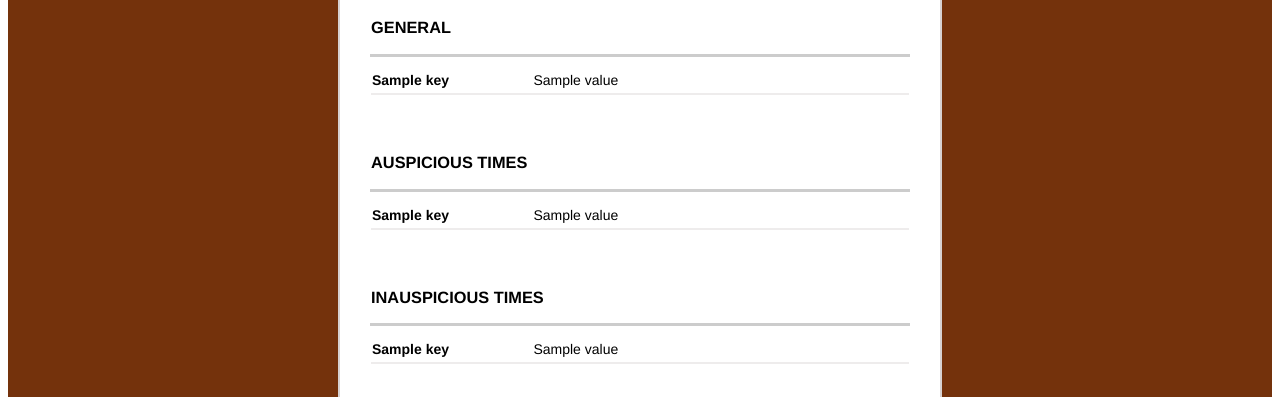
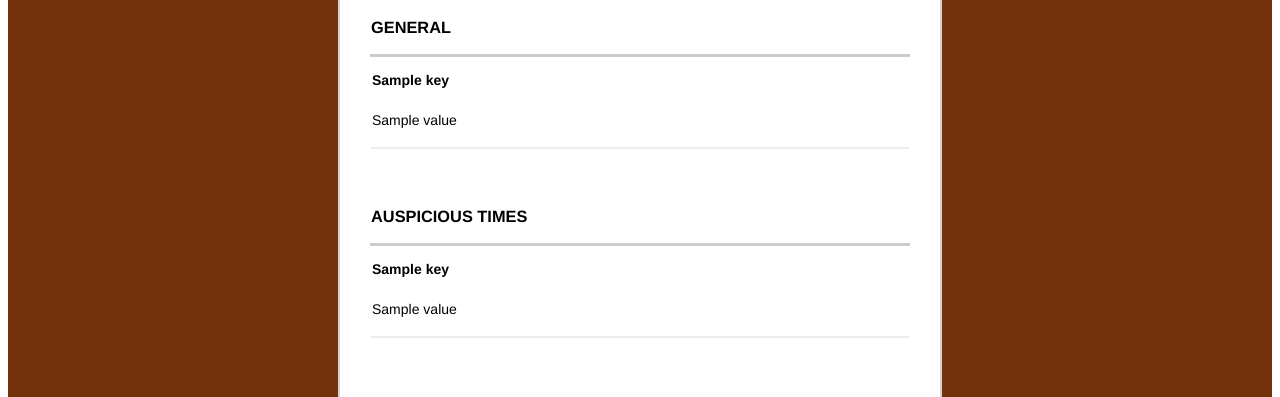
Before and after one commit to sjbitcode/panchang, a Python web app: template panchang/templates/email-body.html in a window 1280 px wide. Shown: the part 364-761 px from the top of the page. Run offline with Jinja, Linux system fonts and the light colour scheme; the template is opened without the code that fills it: most values are stand-ins (such as "Sample title", 1, 10 or a date in 2020).

Commit message:
Adjust email-body template to display multiple times on new line.

```diff
--- a/panchang/helpers/scraper.py
+++ b/panchang/helpers/scraper.py
@@ -148,7 +148,7 @@ class Panchang(Downloader):
                     for tag in elements:
                         try:
                             time = format_time_ranges(tag.next_element.text)
-                            times += ', {}'.format(time)
+                            times += ',{}'.format(time)
                         except:
                             pass
 
--- a/panchang/templates/email-body.html
+++ b/panchang/templates/email-body.html
@@ -12,9 +12,18 @@
     <td style="padding-top: 10px;">
         <table style="width: 100%;border-collapse: collapse;border: 0;">
             {% for key, value in sun.items() %}
+            <tr>
+                <td style="font-weight: bold;width: 30%;padding-top: 5px;padding-bottom: 5px;">{{ key }}</td>
+            </tr>
             <tr style="border-bottom: 2px solid #eeecec;">
-                <td style="font-weight: bold;width: 30%;padding-top: 5px;padding-bottom: 5px;">{{ key }}</td>
-                <td style="padding-top: 5px;padding-bottom: 5px;">{{ value }}</td>
+                <td style="padding-top: 5px;padding-bottom: 5px;">
+                    {% set timelist = value.split(',') %}
+                    {% for time in timelist %}
+                        <p>
+                            {{ time }}<br>
+                        </p>
+                    {% endfor %}
+                </td>
             </tr>
             {% endfor %}
         </table>
@@ -38,9 +47,18 @@
     <td style="padding-top: 10px;">
         <table style="width: 100%;border-collapse: collapse;border: 0;">
             {% for key, value in auspicious.items() %}
+            <tr>
+                <td style="font-weight: bold;width: 30%;padding-top: 5px;padding-bottom: 5px;">{{ key }}</td>
+            </tr>
             <tr style="border-bottom: 2px solid #eeecec;">
-                <td style="font-weight: bold;width: 30%;padding-top: 5px;padding-bottom: 5px;">{{ key }}</td>
-                <td style="padding-top: 5px;padding-bottom: 5px;">{{ value }}</td>
+                <td style="padding-top: 5px;padding-bottom: 5px;">
+                    {% set timelist = value.split(',') %}
+                    {% for time in timelist %}
+                        <p>
+                            {{ time }}<br>
+                        </p>
+                    {% endfor %}
+                </td>
             </tr>
             {% endfor %}
         </table>
@@ -64,9 +82,18 @@
     <td style="padding-top: 10px;">
         <table style="width: 100%;border-collapse: collapse;border: 0;">
             {% for key, value in inauspicious.items() %}
+            <tr>
+                <td style="font-weight: bold;width: 30%;padding-top: 5px;padding-bottom: 5px;">{{ key }}</td>
+            </tr>
             <tr style="border-bottom: 2px solid #eeecec;">
-                <td style="font-weight: bold;width: 30%;padding-top: 5px;padding-bottom: 5px;">{{ key }}</td>
-                <td style="padding-top: 5px;padding-bottom: 5px;">{{ value }}</td>
+                <td style="padding-top: 5px;padding-bottom: 5px;">
+                    {% set timelist = value.split(',') %}
+                    {% for time in timelist %}
+                        <p>
+                            {{ time }}<br>
+                        </p>
+                    {% endfor %}
+                </td>
             </tr>
             {% endfor %}
         </table>
```
